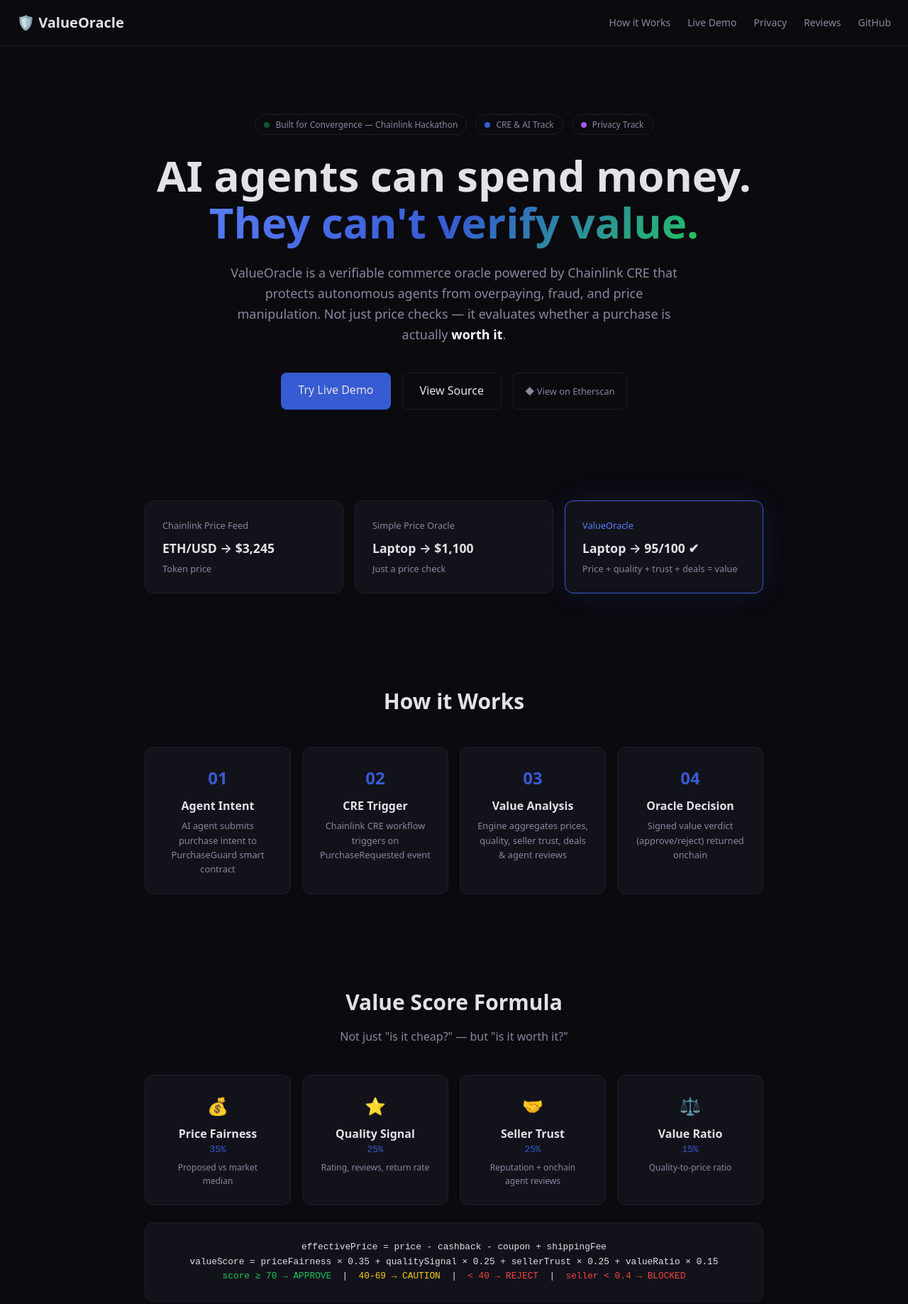
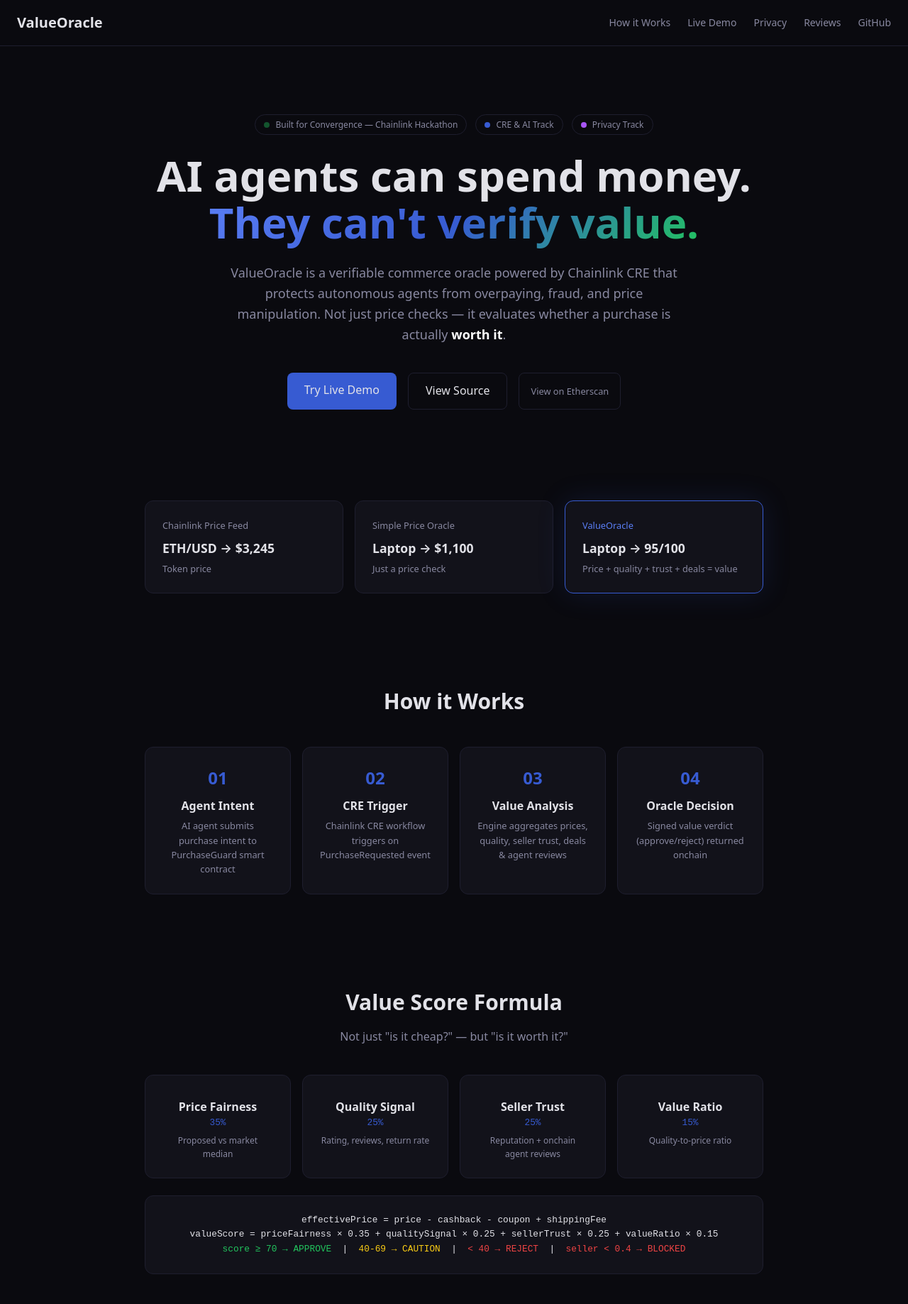
Before and after one commit to LeventLabs/ValueOracle, a website: page website/index.html in a window 1280 px wide. Shown: the top 1837 px of the page at 71% size. Drawn offline with Linux system fonts and the light colour scheme; no server answers.

Commit message:
style: remove all emojis, simplify gradient to solid color, corporate tone

```diff
--- a/website/index.html
+++ b/website/index.html
@@ -53,18 +53,18 @@ footer a{color:var(--al);transition:color .2s}footer a:hover{color:#fff}
 </style>
 </head>
 <body>
-<nav><span style="font-size:1.25rem;font-weight:700">&#128737;&#65039; ValueOracle</span><div class="nl"><a href="#how">How it Works</a><a href="#demo">Live Demo</a><a href="#privacy">Privacy</a><a href="#reviews">Reviews</a><a href="https://github.com/LeventLabs/ValueOracle" target="_blank">GitHub</a></div></nav>
+<nav><span style="font-size:1.25rem;font-weight:700">ValueOracle</span><div class="nl"><a href="#how">How it Works</a><a href="#demo">Live Demo</a><a href="#privacy">Privacy</a><a href="#reviews">Reviews</a><a href="https://github.com/LeventLabs/ValueOracle" target="_blank">GitHub</a></div></nav>
 <div class="wrap">
 <section class="hero">
 <div style="display:flex;gap:.75rem;justify-content:center;margin-bottom:1.5rem;flex-wrap:wrap"><div class="tag"><span class="td pulse" style="background:var(--green)"></span> Built for Convergence &#8212; Chainlink Hackathon</div><div class="tag"><span class="td" style="background:var(--accent)"></span> CRE &amp; AI Track</div><div class="tag"><span class="td" style="background:#a855f7"></span> Privacy Track</div></div>
 <h1>AI agents can spend money.<br><span class="gt">They can't verify value.</span></h1>
 <p>ValueOracle is a verifiable commerce oracle powered by Chainlink CRE that protects autonomous agents from overpaying, fraud, and price manipulation. Not just price checks &#8212; it evaluates whether a purchase is actually <strong>worth it</strong>.</p>
-<div class="hb"><a href="#demo" class="btn bp">Try Live Demo</a><a href="https://github.com/LeventLabs/ValueOracle" target="_blank" class="btn bo">View Source</a><a href="https://sepolia.etherscan.io/address/0x80891AD6Ea08feC97F6D14eb817a20c5652f5777" target="_blank" class="el">&#9670; View on Etherscan</a></div>
+<div class="hb"><a href="#demo" class="btn bp">Try Live Demo</a><a href="https://github.com/LeventLabs/ValueOracle" target="_blank" class="btn bo">View Source</a><a href="https://sepolia.etherscan.io/address/0x80891AD6Ea08feC97F6D14eb817a20c5652f5777" target="_blank" class="el">View on Etherscan</a></div>
 </section>
 <section><div class="g3">
 <div class="card"><div style="font-size:.8rem;color:var(--muted);margin-bottom:.5rem">Chainlink Price Feed</div><div style="font-size:1.1rem;font-weight:600">ETH/USD &#8594; $3,245</div><div style="font-size:.8rem;color:var(--muted);margin-top:.25rem">Token price</div></div>
 <div class="card"><div style="font-size:.8rem;color:var(--muted);margin-bottom:.5rem">Simple Price Oracle</div><div style="font-size:1.1rem;font-weight:600">Laptop &#8594; $1,100</div><div style="font-size:.8rem;color:var(--muted);margin-top:.25rem">Just a price check</div></div>
-<div class="card glow" style="border-color:var(--accent)"><div style="font-size:.8rem;color:var(--al);margin-bottom:.5rem">ValueOracle</div><div style="font-size:1.1rem;font-weight:600">Laptop &#8594; 95/100 &#10004;</div><div style="font-size:.8rem;color:var(--muted);margin-top:.25rem">Price + quality + trust + deals = value</div></div>
+<div class="card glow" style="border-color:var(--accent)"><div style="font-size:.8rem;color:var(--al);margin-bottom:.5rem">ValueOracle</div><div style="font-size:1.1rem;font-weight:600">Laptop &#8594; 95/100 </div><div style="font-size:.8rem;color:var(--muted);margin-top:.25rem">Price + quality + trust + deals = value</div></div>
 </div></section>
 <section id="how"><h2>How it Works</h2>
 <div style="margin-top:2.5rem" class="g4">
@@ -76,10 +76,10 @@ footer a{color:var(--al);transition:color .2s}footer a:hover{color:#fff}
 <section><h2>Value Score Formula</h2>
 <p class="sub">Not just "is it cheap?" &#8212; but "is it worth it?"</p>
 <div class="g4">
-<div class="card tc"><div style="font-size:1.5rem;margin-bottom:.5rem">&#128176;</div><div style="font-weight:600">Price Fairness</div><div class="mono" style="font-size:.8rem;color:var(--accent)">35%</div><div style="font-size:.75rem;color:var(--muted);margin-top:.25rem">Proposed vs market median</div></div>
-<div class="card tc"><div style="font-size:1.5rem;margin-bottom:.5rem">&#11088;</div><div style="font-weight:600">Quality Signal</div><div class="mono" style="font-size:.8rem;color:var(--accent)">25%</div><div style="font-size:.75rem;color:var(--muted);margin-top:.25rem">Rating, reviews, return rate</div></div>
-<div class="card tc"><div style="font-size:1.5rem;margin-bottom:.5rem">&#129309;</div><div style="font-weight:600">Seller Trust</div><div class="mono" style="font-size:.8rem;color:var(--accent)">25%</div><div style="font-size:.75rem;color:var(--muted);margin-top:.25rem">Reputation + onchain agent reviews</div></div>
-<div class="card tc"><div style="font-size:1.5rem;margin-bottom:.5rem">&#9878;&#65039;</div><div style="font-weight:600">Value Ratio</div><div class="mono" style="font-size:.8rem;color:var(--accent)">15%</div><div style="font-size:.75rem;color:var(--muted);margin-top:.25rem">Quality-to-price ratio</div></div>
+<div class="card tc"><div style="font-size:1.5rem;margin-bottom:.5rem"></div><div style="font-weight:600">Price Fairness</div><div class="mono" style="font-size:.8rem;color:var(--accent)">35%</div><div style="font-size:.75rem;color:var(--muted);margin-top:.25rem">Proposed vs market median</div></div>
+<div class="card tc"><div style="font-size:1.5rem;margin-bottom:.5rem"></div><div style="font-weight:600">Quality Signal</div><div class="mono" style="font-size:.8rem;color:var(--accent)">25%</div><div style="font-size:.75rem;color:var(--muted);margin-top:.25rem">Rating, reviews, return rate</div></div>
+<div class="card tc"><div style="font-size:1.5rem;margin-bottom:.5rem"></div><div style="font-weight:600">Seller Trust</div><div class="mono" style="font-size:.8rem;color:var(--accent)">25%</div><div style="font-size:.75rem;color:var(--muted);margin-top:.25rem">Reputation + onchain agent reviews</div></div>
+<div class="card tc"><div style="font-size:1.5rem;margin-bottom:.5rem"></div><div style="font-weight:600">Value Ratio</div><div class="mono" style="font-size:.8rem;color:var(--accent)">15%</div><div style="font-size:.75rem;color:var(--muted);margin-top:.25rem">Quality-to-price ratio</div></div>
 </div>
 <div class="card mono tc" style="margin-top:1.5rem;font-size:.8rem">effectivePrice = price - cashback - coupon + shippingFee<br>valueScore = priceFairness &#215; 0.35 + qualitySignal &#215; 0.25 + sellerTrust &#215; 0.25 + valueRatio &#215; 0.15<br><span style="color:var(--green)">score &#8805; 70 &#8594; APPROVE</span> &#160;|&#160; <span style="color:var(--yellow)">40-69 &#8594; CAUTION</span> &#160;|&#160; <span style="color:var(--red)">&lt; 40 &#8594; REJECT</span> &#160;|&#160; <span style="color:var(--red)">seller &lt; 0.4 &#8594; BLOCKED</span></div>
 </section>
@@ -103,9 +103,9 @@ footer a{color:var(--al);transition:color .2s}footer a:hover{color:#fff}
 <section id="privacy"><h2>Privacy Layer</h2>
 <p class="sub">Confidential purchases using Chainlink Confidential HTTP + commit-reveal pattern</p>
 <div class="g3" style="margin-bottom:2rem">
-<div class="card"><div style="font-size:1.25rem;margin-bottom:.5rem">&#128065;&#8205;&#128488;&#65039;</div><div style="font-weight:600;margin-bottom:.25rem">Front-Running Protection</div><div style="font-size:.8rem;color:var(--muted)">Competing agents can't see what you're buying or at what price</div></div>
-<div class="card"><div style="font-size:1.25rem;margin-bottom:.5rem">&#128272;</div><div style="font-weight:600;margin-bottom:.25rem">Encrypted Evaluation</div><div style="font-size:.8rem;color:var(--muted)">Plaintext sent via Confidential HTTP to CRE enclave &#8212; node operators can't read it</div></div>
-<div class="card"><div style="font-size:1.25rem;margin-bottom:.5rem">&#128275;</div><div style="font-weight:600;margin-bottom:.25rem">Optional Reveal</div><div style="font-size:.8rem;color:var(--muted)">Agent can reveal purchase details post-fulfillment for transparency or reviews</div></div>
+<div class="card"><div style="font-size:1.25rem;margin-bottom:.5rem"></div><div style="font-weight:600;margin-bottom:.25rem">Front-Running Protection</div><div style="font-size:.8rem;color:var(--muted)">Competing agents can't see what you're buying or at what price</div></div>
+<div class="card"><div style="font-size:1.25rem;margin-bottom:.5rem"></div><div style="font-weight:600;margin-bottom:.25rem">Encrypted Evaluation</div><div style="font-size:.8rem;color:var(--muted)">Plaintext sent via Confidential HTTP to CRE enclave &#8212; node operators can't read it</div></div>
+<div class="card"><div style="font-size:1.25rem;margin-bottom:.5rem"></div><div style="font-weight:600;margin-bottom:.25rem">Optional Reveal</div><div style="font-size:.8rem;color:var(--muted)">Agent can reveal purchase details post-fulfillment for transparency or reviews</div></div>
 </div>
 <div class="card" style="max-width:720px;margin:0 auto"><div style="font-size:.8rem;color:var(--muted);margin-bottom:1rem">Standard vs Confidential Flow</div>
 <div class="term" style="border:none;padding:0;background:transparent;font-size:.75rem;line-height:1.9">
@@ -146,7 +146,7 @@ footer a{color:var(--al);transition:color .2s}footer a:hover{color:#fff}
 <div class="card tc"><div style="font-size:.8rem;color:var(--muted)">Network</div><div style="font-weight:600;margin-top:.25rem">Ethereum Sepolia</div></div>
 <div class="card tc"><div style="font-size:.8rem;color:var(--muted)">CRE Workflow</div><div style="font-weight:600;margin-top:.25rem">TypeScript SDK</div></div>
 </div>
-<div style="text-align:center;margin-top:1.5rem"><a href="https://sepolia.etherscan.io/address/0x80891AD6Ea08feC97F6D14eb817a20c5652f5777" target="_blank" class="el">&#9670; 0x80891AD6...f5777 &#8212; View Contract on Etherscan</a></div>
+<div style="text-align:center;margin-top:1.5rem"><a href="https://sepolia.etherscan.io/address/0x80891AD6Ea08feC97F6D14eb817a20c5652f5777" target="_blank" class="el">0x80891AD6...f5777 &#8212; View Contract on Etherscan</a></div>
 </section>
 </div>
 <footer><p>ValueOracle &#8212; Built for <a href="https://chain.link/hackathon" target="_blank">Convergence: A Chainlink Hackathon</a></p><p style="margin-top:.5rem"><a href="https://github.com/LeventLabs/ValueOracle" target="_blank">GitHub</a> &#183; <a href="https://sepolia.etherscan.io/address/0x80891AD6Ea08feC97F6D14eb817a20c5652f5777" target="_blank">Etherscan</a> &#183; by <a href="https://leventlabs.com" target="_blank">LeventLabs</a></p></footer>
```
